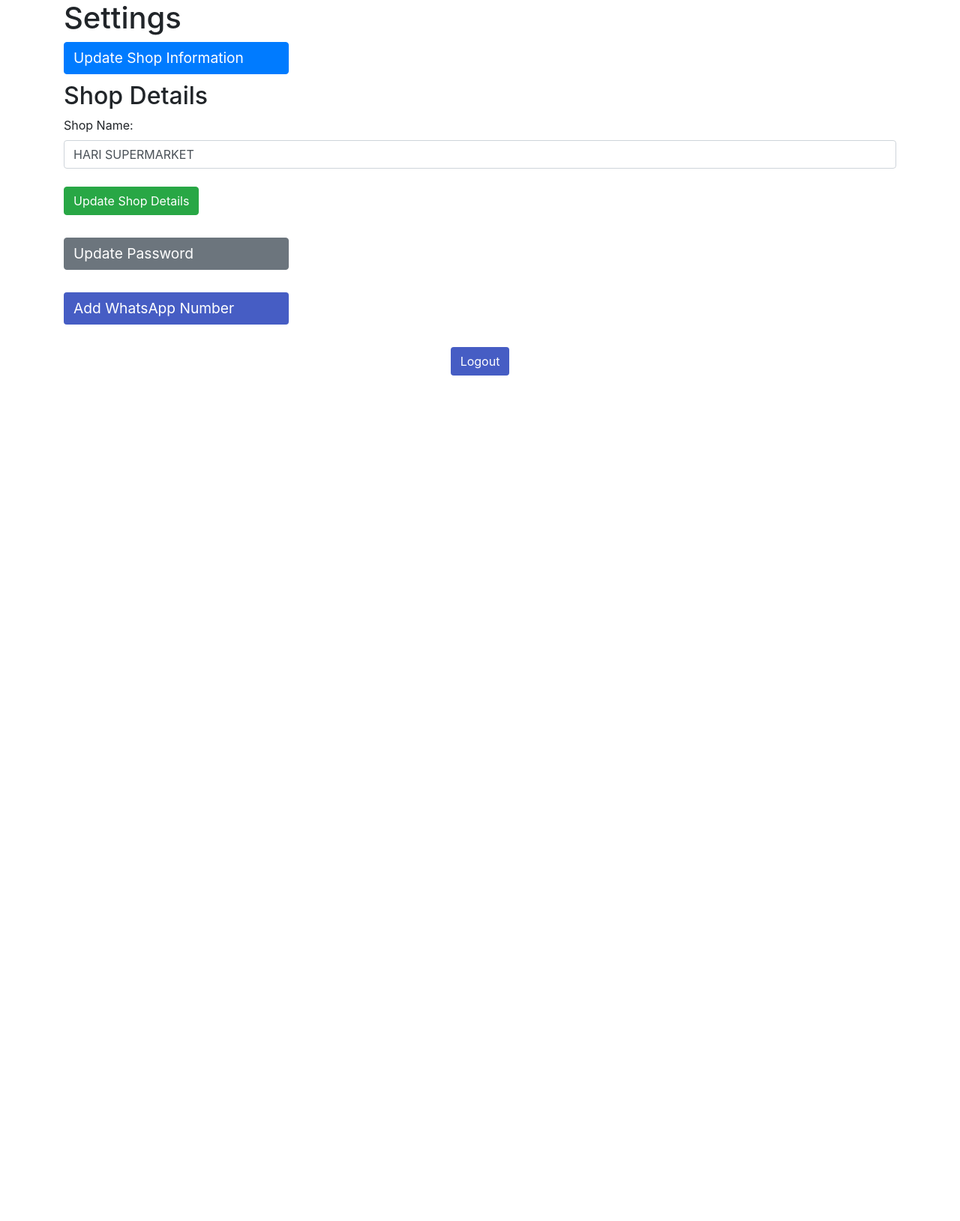
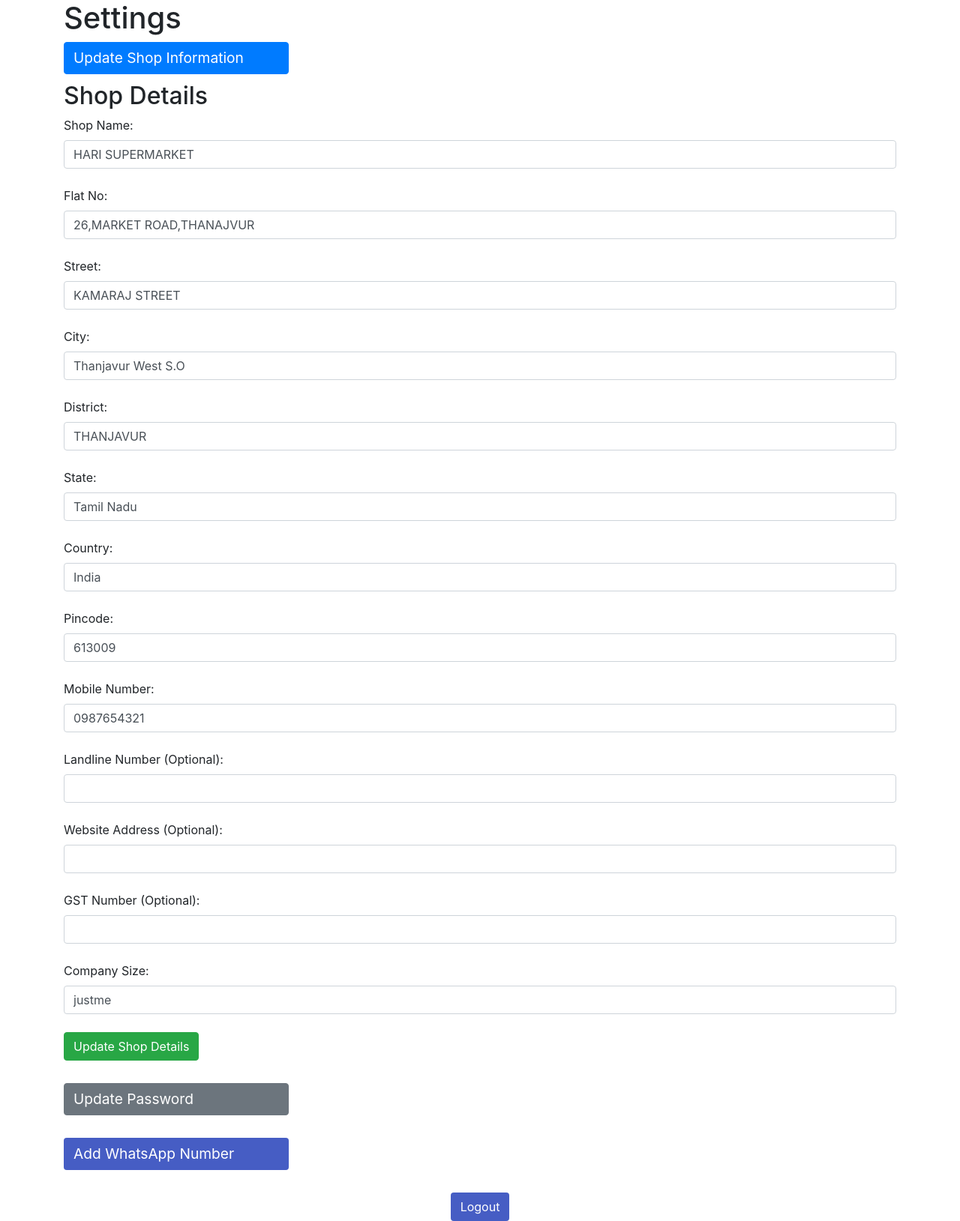
Before and after one commit to salmanparies28/ANALYTICS-X, a Flask app: page /settings in a window 1280 px wide, after a click on "Update Shop Information". Shown: the whole page at 75% size. Before the commit the page ends 501 px from the top, so only its background shows below. Run offline with Flask 3, Linux system fonts and the light colour scheme; a user stored in the database is signed in; parts of the project's set-up code (start-up, migrations or seed data) failed here and were passed over; some libraries are stand-ins or nearby versions.

Commit message:
re update

```diff
--- a/templates/settings.html
+++ b/templates/settings.html
@@ -24,17 +24,7 @@
         }
 
         /* Custom button styles */
-        .btn-custom-shop {
-            background-color: #465dc4;
-            color: white;
-        }
-
-        .btn-custom-password {
-            background-color: #465dc4;
-            color: white;
-        }
-
-        .btn-custom-whatsapp {
+        .btn-custom-shop, .btn-custom-password, .btn-custom-whatsapp, .btn-logout {
             background-color: #465dc4;
             color: white;
         }
@@ -42,11 +32,6 @@
         .logout-container {
             margin-top: 25px;
             text-align: center;
-        }
-
-        .btn-logout {
-            background-color: #465dc4;
-            color: white;
         }
     </style>
     <script>
@@ -84,10 +69,12 @@
             return true;
         }
 
+        document.addEventListener('DOMContentLoaded', function() {
             // Attach the validation function to the WhatsApp form submission
             document.getElementById('updateWhatsAppForm').onsubmit = function() {
                 return validateWhatsAppNumber();
             };
+        });
     </script>
 </head>
 <body>
@@ -102,18 +89,55 @@
             <div id="updateShopForm" class="form-container">
                 <form action="{{ url_for('auth.settings') }}" method="post">
                     <h2>Shop Details</h2>
-                    <!-- Your shop information fields -->
                     <label for="shop_name">Shop Name:</label>
                     <input type="text" name="shop_name" value="{{ user.shop_name }}" required class="form-control"><br>
-                    <!-- Other fields go here -->
+
+                    <label for="flatno">Flat No:</label>
+                    <input type="text" name="flatno" value="{{ user.flatno }}" required class="form-control"><br>
+
+                    <label for="street">Street:</label>
+                    <input type="text" name="street" value="{{ user.street }}" required class="form-control"><br>
+
+                    <label for="city">City:</label>
+                    <input type="text" name="city" value="{{ user.city }}" required class="form-control"><br>
+
+                    <label for="district">District:</label>
+                    <input type="text" name="district" value="{{ user.district }}" required class="form-control"><br>
+
+                    <label for="state">State:</label>
+                    <input type="text" name="state" value="{{ user.state }}" required class="form-control"><br>
+
+                    <label for="country">Country:</label>
+                    <input type="text" name="country" value="{{ user.country }}" required class="form-control"><br>
+
+                    <label for="pincode">Pincode:</label>
+                    <input type="text" name="pincode" value="{{ user.pincode }}" required class="form-control"><br>
+
+                    <label for="mobile_number">Mobile Number:</label>
+                    <input type="text" name="mobile_number" value="{{ user.mobile_number }}" required class="form-control"><br>
+
+                    <label for="landline_number">Landline Number (Optional):</label>
+                    <input type="text" name="landline_number" value="{{ user.landline_number }}" class="form-control"><br>
+
+                    <label for="website_address">Website Address (Optional):</label>
+                    <input type="text" name="website_address" value="{{ user.website_address }}" class="form-control"><br>
+
+                    <label for="gst_number">GST Number (Optional):</label>
+                    <input type="text" name="gst_number" value="{{ user.gst_number }}" class="form-control"><br>
+
+                    <label for="company_size">Company Size:</label>
+                    <input type="text" name="company_size" value="{{ user.company_size }}" required class="form-control"><br>
+
                     <input type="submit" class="btn btn-success" name="update_shop" value="Update Shop Details">
                 </form>
             </div>
         </div>
 
+
          <!-- Password Update Section -->
          <div class="settings-container">
             <button id="updatePasswordButton" class="btn btn-secondary settings-button" onclick="showForm('updatePasswordForm')">Update Password</button>
+
             <div id="updatePasswordButton-message" style="display:none;"></div>
 
             <div id="updatePasswordForm" class="form-container">
@@ -121,12 +145,19 @@
                     <h2>Update Password</h2>
                     <label for="old_password">Old Password:</label>
                     <input type="password" name="old_password" required class="form-control"><br>
-                    <!-- Other password fields go here -->
+
+                    <label for="new_password">New Password:</label>
+                    <input type="password" name="new_password" required class="form-control"><br>
+
+                    <label for="confirm_password">Confirm New Password:</label>
+                    <input type="password" name="confirm_password" required class="form-control"><br>
+
                     <input type="submit" class="btn btn-success" name="update_password" value="Update Password">
                 </form>
                 <!-- Forget Password Button -->
                 <div class="mt-3">
                     <a href="{{ url_for('auth.new_forgot_password') }}" class="btn btn-link">Forget Password?</a>
+
                 </div>
             </div>
         </div>
```
Also changed, not shown: templates/home.html (+6 -6 lines), templates/new_forgot_password.html (added, +42 -0 lines), instance/analytics_x.db, static/images/gif.gif (deleted), templates/create_offline_bill.html (indentation only). Lines whose indentation alone changed are shown as unchanged.
